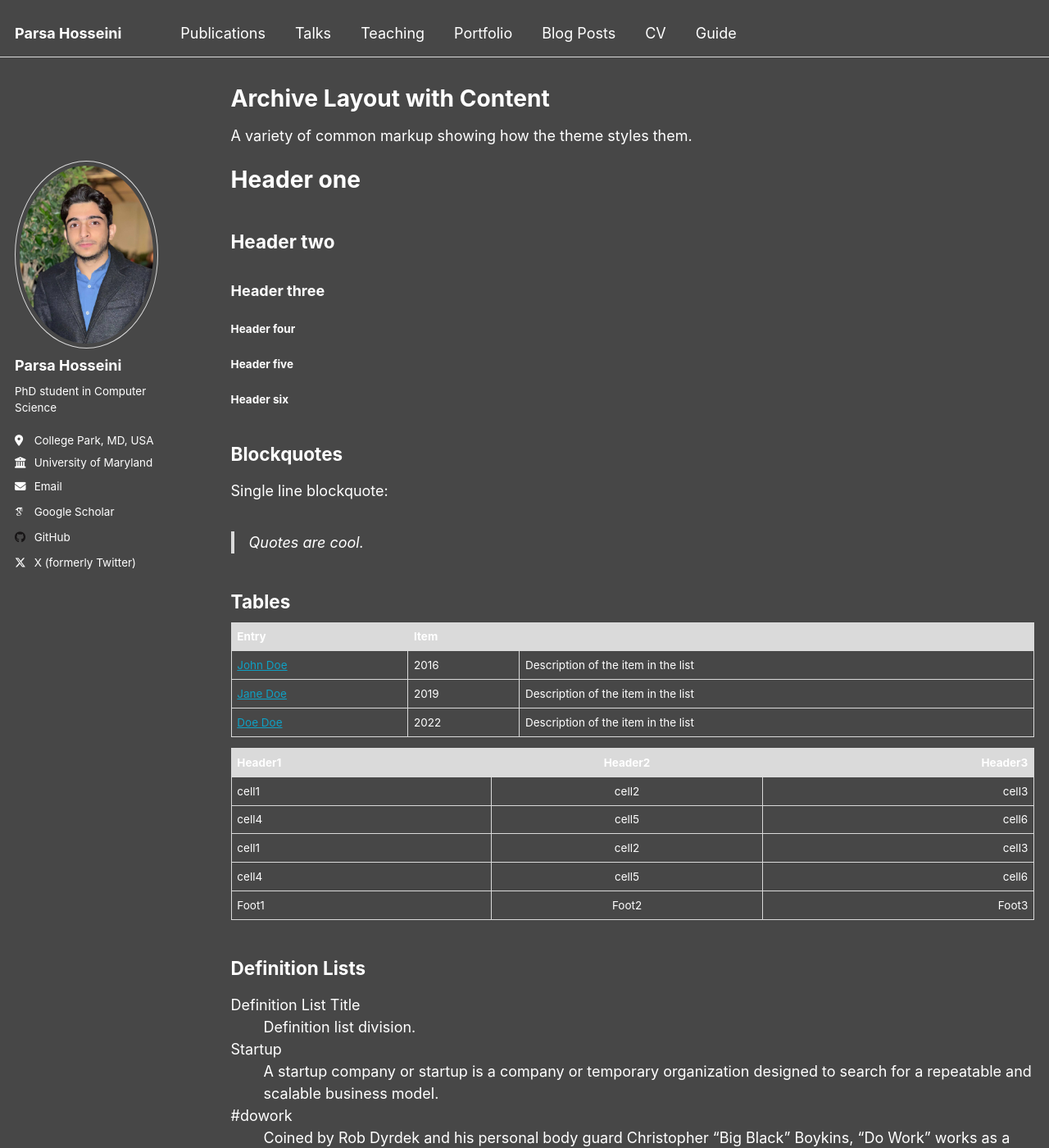
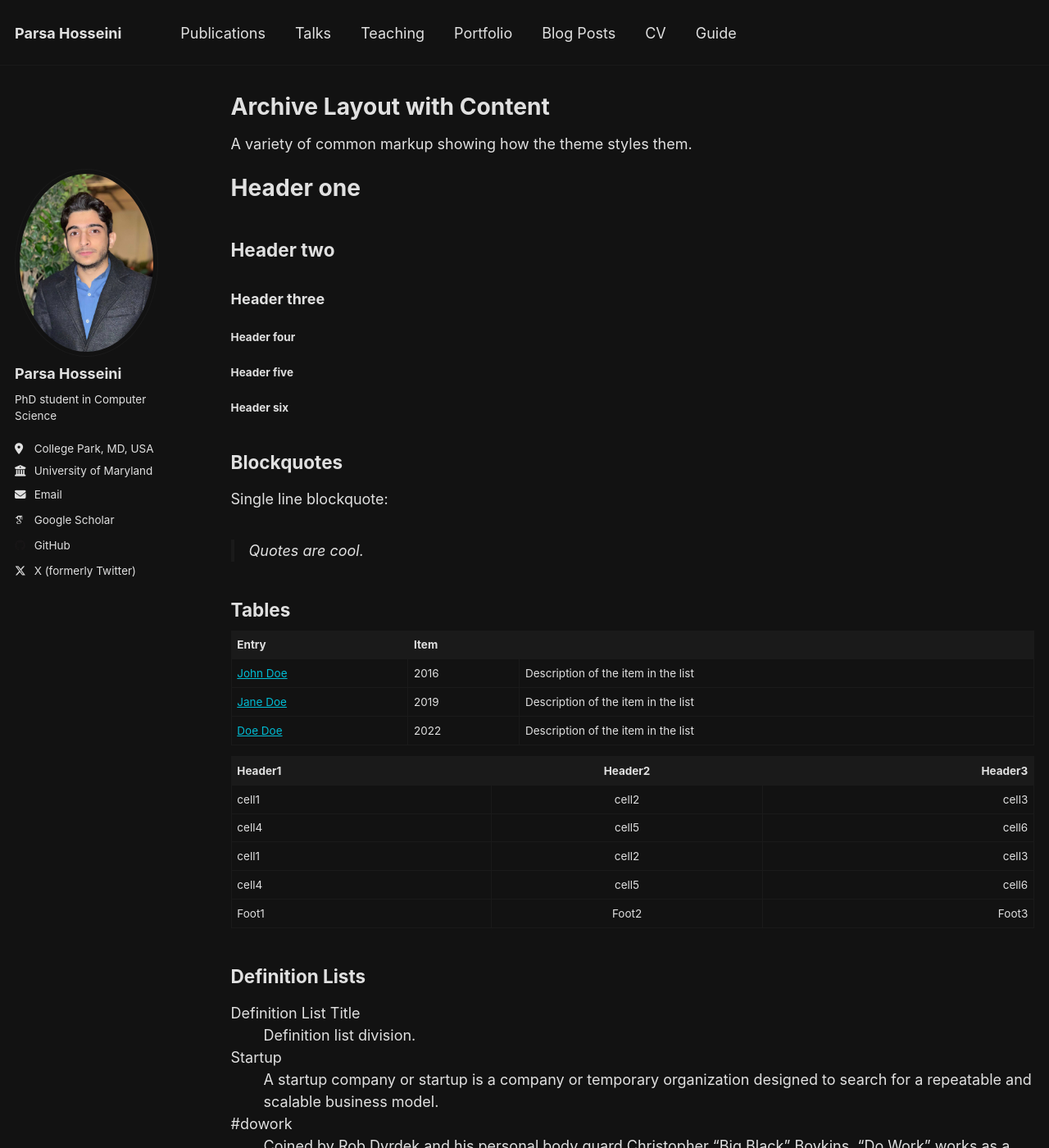
Before and after one commit to sudoparsa/sudoparsa.github.io, a Jekyll site: the page built from _pages/archive-layout-with-content.md, in a window 1280 px wide and 1400 px high. Shown: the whole window at 82% size. Built offline with Jekyll 4.4.1, drawn with Linux system fonts in a browser that asks for light colours; some web fonts are replaced.

Commit message:
Update _dark.scss

```diff
--- a/_sass/theme/_dark.scss
+++ b/_sass/theme/_dark.scss
@@ -1,51 +1,51 @@
 /* ==========================================================================
-   DARK THEME
+   COOL DARK THEME
    ========================================================================== */
 
-/* Color codes used for the theme */
-$gray                       : #7a8288;
-$dark-gray                  : mix(#000, $gray, 40%);
-$darker-gray                : mix(#000, $gray, 60%);
-$light-gray                 : mix(#fff, $gray, 50%);
+/* Refined dark color palette */
+$gray                       : #8a8f98;
+$dark-gray                  : #2a2d32;
+$darker-gray                : #1e2025;
+$light-gray                 : #b0b3ba;
 
-$background                 : #474747;
-$background-light           : mix(#fff, $background, 80%);
-$background-lighter         : mix(#fff, $background, 90%);
-$text                       : #ffffff;
-$link                       : #0ea1c5;
-$link-dark                  : mix(#000, $link, 25%);
-$link-light                 : mix(#fff, $link, 25%);
+$background                 : #121212; /* Deep black for a premium feel */
+$background-light           : #1a1a1a; /* Darker gray for contrast */
+$background-lighter         : #242424; /* Slightly lighter for card sections */
+$text                       : #e0e0e0; /* Soft white for readability */
+$link                       : #00bcd4; /* Vibrant cyan-blue for a futuristic touch */
+$link-dark                  : #008ba3; /* Darker cyan for hover effects */
+$link-light                 : #80deea; /* Softer light-blue for visited links */
 
-/* Color codes used for the site */
-$danger-color               : #ee5f5b;
-$info-color                 : #2f7f93;
-$notice-color               : #7a8288;
-$success-color              : #62c462;
-$warning-color              : #f89406;
+/* Accent colors for warnings, notifications, etc. */
+$danger-color               : #ff5370; /* Bright red */
+$info-color                 : #00acc1; /* Teal-blue */
+$notice-color               : #546e7a; /* Muted gray-blue */
+$success-color              : #69f0ae; /* Neon green */
+$warning-color              : #ffb300; /* Bold yellow-orange */
 
-/* Other basic settings for the template */
-$border-radius              : 4px;
-$box-shadow                 : 0 1px 1px rgba(0, 0, 0, 0.125);
-$global-transition          : all 0.2s ease-in-out;
-$masthead-height            : 70px;
-$navicon-width              : 28px;
-$navicon-height             : 4px;
-$sidebar-link-max-width     : 250px;
-$sidebar-screen-min-width   : 1024px;
+/* Other UI settings */
+$border-radius              : 6px; /* Slightly rounded corners for a sleek look */
+$box-shadow                 : 0 2px 4px rgba(0, 0, 0, 0.2); /* Subtle shadow */
+$global-transition          : all 0.25s ease-in-out; /* Smooth animations */
+$masthead-height            : 80px;
+$navicon-width              : 30px;
+$navicon-height             : 5px;
+$sidebar-link-max-width     : 270px;
+$sidebar-screen-min-width   : 1100px;
 
-/* Dark theme for the site */
+/* Dark theme global styles */
 :root {
     --global-base-color                 : #{$background};
     --global-bg-color                   : #{$background};
     --global-border-color               : #{$background-light};
-    --global-code-background-color      : #fafafa;
-    --global-code-text-color            : #{$darker-gray};
+    --global-code-background-color      : #1e1e1e; /* Darker background for code sections */
+    --global-code-text-color            : #f8f8f2; /* Light text for readability */
     --global-fig-caption-color          : #{$dark-gray};
     --global-link-color                 : #{$link};
     --global-link-color-hover           : #{$link-dark};
     --global-link-color-visited         : #{$link-light};
     --global-masthead-link-color        : #{$text};
-    --global-masthead-link-color-hover  : #{$background-light};
+    --global-masthead-link-color-hover  : #{$background-lighter};
     --global-text-color                 : #{$text};
     --global-text-color-light           : #{$light-gray};
     --global-thead-color                : #{$background-lighter};
```
